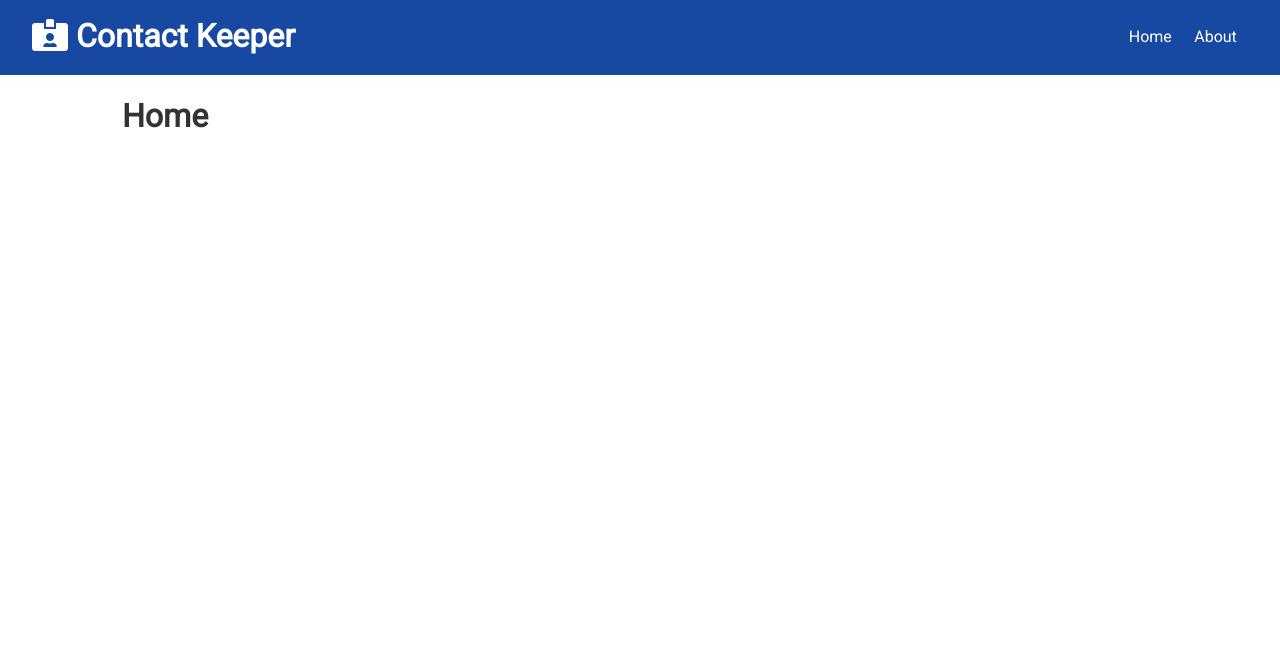
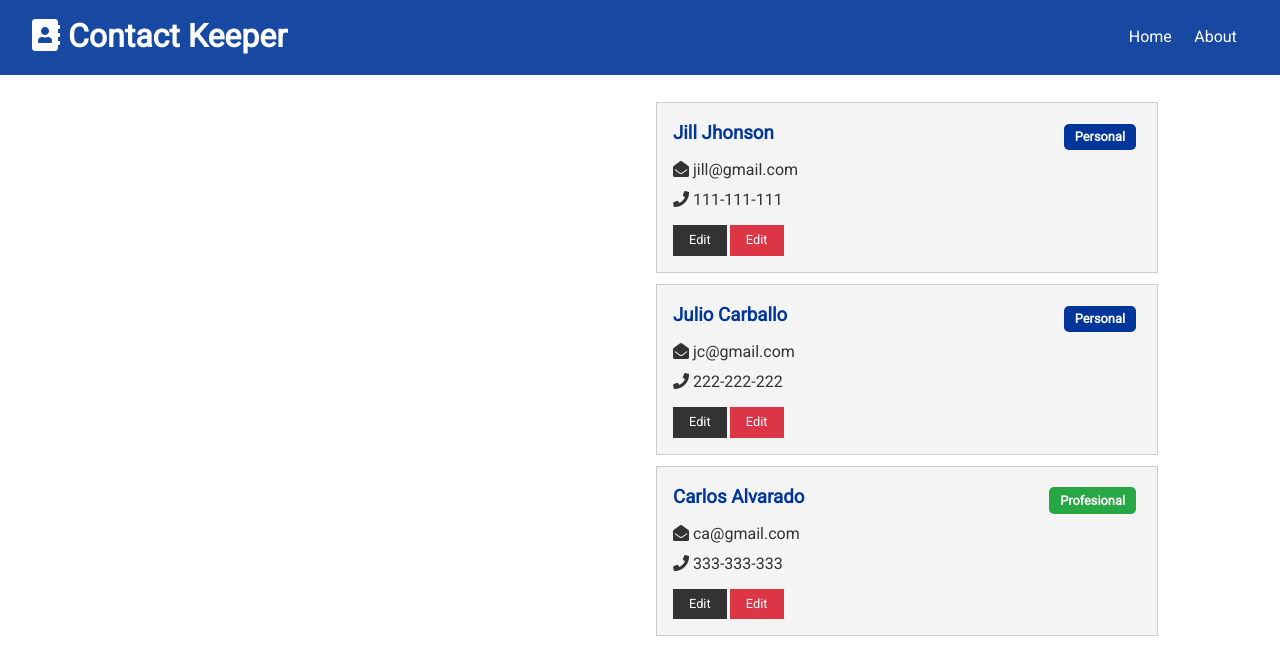
Before and after one commit to pgomez87/contactKeeper, a React (Create React App) app in the folder client/: page / in a window 1280 px wide. Shown: the top 658 px of the page. Built offline with nearby package versions, Linux system fonts and the light colour scheme.

Commit message:
Components Setup: Contact & ContactItem

```diff
--- a/client/public/index.html
+++ b/client/public/index.html
@@ -7,7 +7,7 @@
     <meta name="theme-color" content="#000000" />
 
     <link rel="manifest" href="%PUBLIC_URL%/manifest.json" />
-    <link rel="stylesheet" href="https://pro.fontawesome.com/releases/v5.10.0/css/all.css" integrity="sha384-AYmEC3Yw5cVb3ZcuHtOA93w35dYTsvhLPVnYs9eStHfGJvOvKxVfELGroGkvsg+p" />
+    <link href="https://cdnjs.cloudflare.com/ajax/libs/font-awesome/5.13.0/css/all.min.css" rel="stylesheet">
 
     <title>Contacts Keeper | Manage your Contacts</title>
   </head>
--- /dev/null
+++ b/client/src/components/contacts/ContactItem.js
@@ -0,0 +1,39 @@
+import React from 'react';
+import PropTypes from 'prop-types';
+
+
+const ContactItem = ({ contact }) => {
+    const { id, name, email, phone, type } = contact;
+
+    return (
+        <div className='card bg-light'>
+            <h3 className="text-primary text-left">
+                {name}{' '} <span style={{ float: 'right' }} className={'badge ' + (type === 'profesional' ? 'badge-success' : 'badge-primary')}>
+                    {type.charAt(0).toUpperCase() + type.slice(1)}</span>
+            </h3>
+            <ul className='list'>
+                {email && (
+                    <li>
+                        <i className='fas fa-envelope-open' /> {email}
+                    </li>
+                )}
+                {phone && (
+                    <li>
+                        <i className='fas fa-phone' /> {phone}
+                    </li>
+                )}
+            </ul>
+
+            <p>
+                <button className='btn btn-dark btn-sm'>Edit</button>
+                <button className='btn btn-danger btn-sm'>Edit</button>
+            </p>
+
+        </div>
+    );
+};
+
+ContactItem.protoTypes = {
+    contact : PropTypes.object.isRequired,
+}
+export default ContactItem
--- /dev/null
+++ b/client/src/components/contacts/Contacts.js
@@ -0,0 +1,19 @@
+import React, { Fragment, useContext } from 'react';
+import ContactItem from './ContactItem';
+import ContactContext from '../../context/contact/contactContext';
+
+const Contacts = () => {
+    const contactContext = useContext(ContactContext);
+
+    const { contacts } = contactContext;
+
+    return (
+        <Fragment>
+            {contacts.map(contact => (
+                <ContactItem key={contact.id} contact = {contact}/>
+            ))}
+        </Fragment>
+    );
+};
+
+export default Contacts;
--- a/client/src/components/layout/Navbar.js
+++ b/client/src/components/layout/Navbar.js
@@ -6,7 +6,8 @@
     return (
         <div className="navbar bg-primary">
             <h1>
-                <i className={icon}/> {title}
+                <i className={icon}/>  {title}
+
             </h1>
             <ul>
                 <li>
@@ -25,7 +26,7 @@
 
 Navbar.defaultProps = {
     title: 'Contact Keeper',
-    icon: 'fas fa-id-card-alt'
+    icon: 'fas fa-address-book'
 };
 
 export default Navbar
--- a/client/src/components/pages/Home.js
+++ b/client/src/components/pages/Home.js
@@ -1,9 +1,15 @@
-import React from 'react'
+import React from 'react';
+import Contacts from '../contacts/Contacts'
 
 const Home = () => {
     return (
-        <div>
-            <h1>Home</h1>
+        <div className="grid-2">
+            <div>
+                {/* ContactForm */}
+            </div>
+            <div>
+                <Contacts/>
+            </div>
         </div>
     )
 }
--- a/client/src/context/contact/ContactState.js
+++ b/client/src/context/contact/ContactState.js
@@ -36,7 +36,7 @@
                 name: 'Carlos Alvarado',
                 email: 'ca@gmail.com',
                 phone: '333-333-333',
-                type: 'personal'
+                type: 'profesional'
             }
         ]
     };
```
